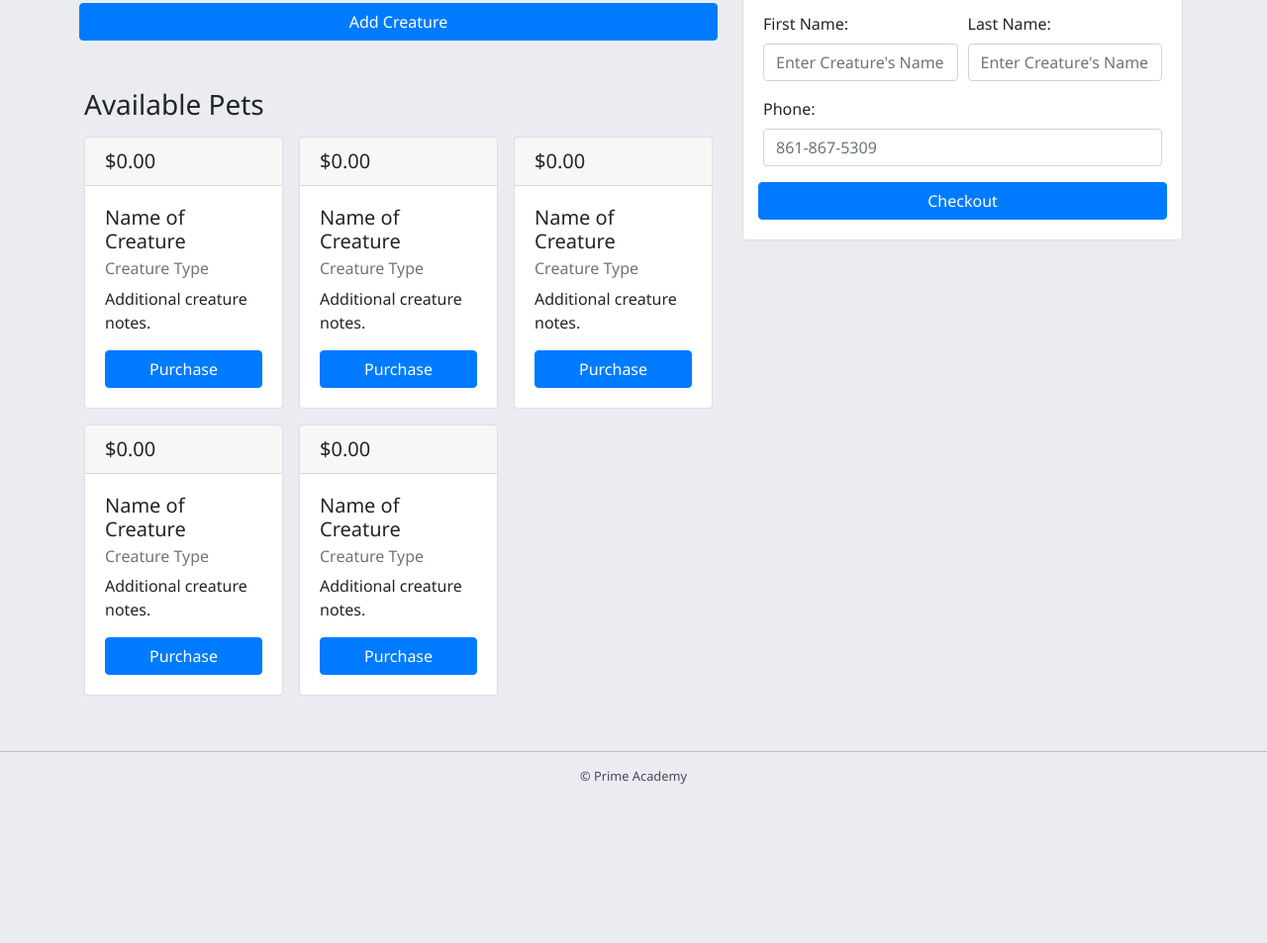
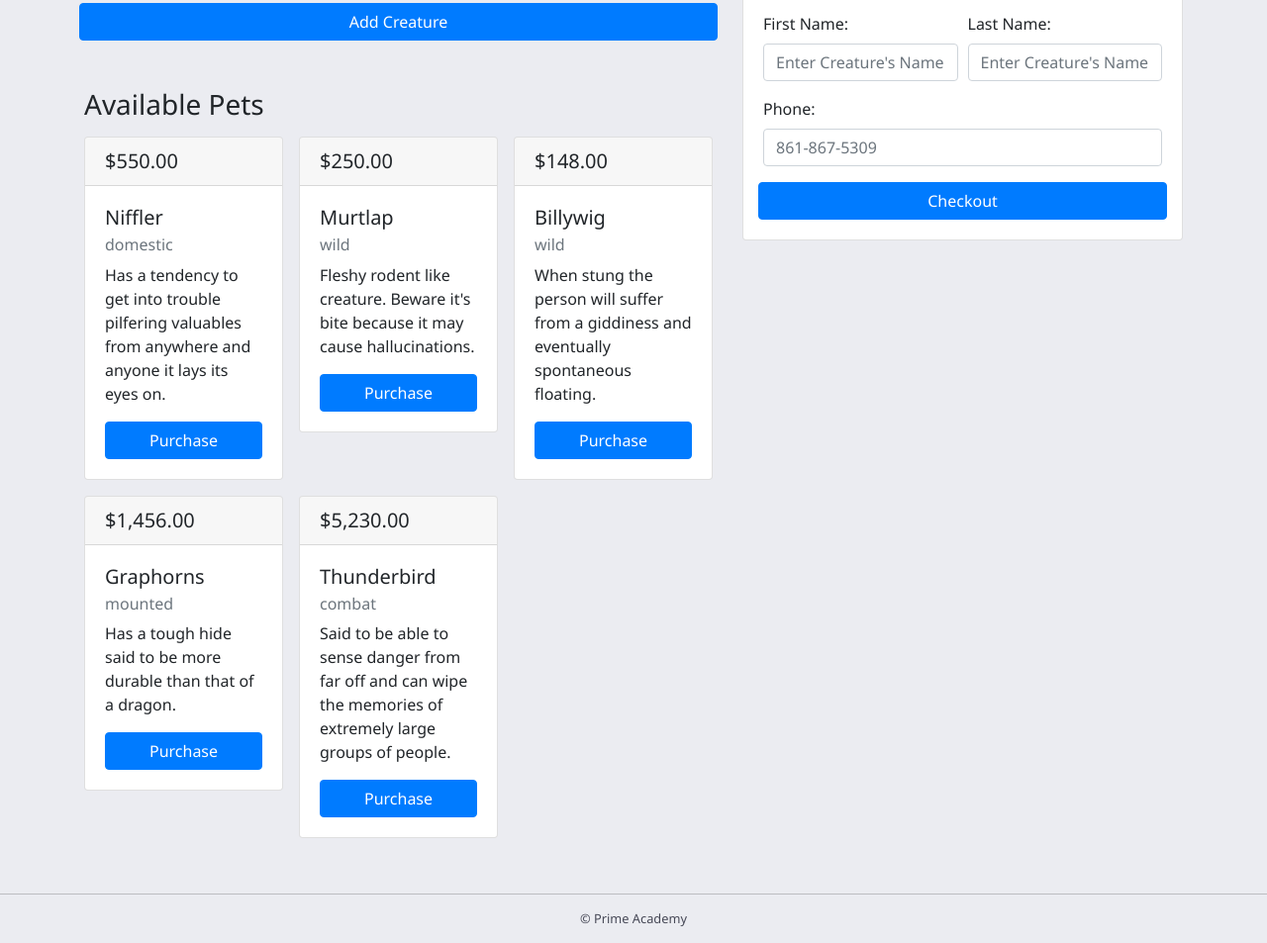
Before and after one commit to lbskinner/ursus-paddys-pet-shop-exercise, a plain HTML site: page index.html in a window 1280 px wide. Shown: the part 488-1441 px from the top of the page at 99% size. Before the commit the page ends 1297 px from the top, so only its background shows below. Drawn offline with Linux system fonts and the light colour scheme.

Commit message:
render current inventory on the page

```diff
--- a/index.html
+++ b/index.html
@@ -1,17 +1,20 @@
 <!DOCTYPE html>
 <html lang="en">
   <head>
-  <meta charset="UTF-8">
-  <meta name="viewport" content="width=device-width, initial-scale=1.0">
+    <meta charset="UTF-8" />
+    <meta name="viewport" content="width=device-width, initial-scale=1.0" />
 
     <script src="vendors/jquery/jquery-3.4.1.min.js"></script>
 
     <!-- ADDING BOOTSTRAP for styling -->
     <script src="vendors/bootstrap-4.4.1-dist/js/bootstrap.min.js"></script>
-  <link rel="stylesheet" href="vendors/bootstrap-4.4.1-dist/css/bootstrap.min.css">
+    <link
+      rel="stylesheet"
+      href="vendors/bootstrap-4.4.1-dist/css/bootstrap.min.css"
+    />
 
     <script src="scripts/client.js"></script>
-  <link rel="stylesheet" href="styles/style.css">
+    <link rel="stylesheet" href="styles/style.css" />
 
     <title>Document</title>
   </head>
@@ -32,7 +35,6 @@
               <h3 class="mb-3">Add a New Pet</h3>
               <form class="mb-5">
                 <div class="form-row">
-
                   <div class="form-group col-6">
                     <label for="name">Name:</label>
                     <input
@@ -45,10 +47,7 @@
 
                   <div class="form-group col-6">
                     <label for="type">Type:</label>
-                  <select
-                    name="type"
-                    class="form-control"
-                  >
+                    <select name="type" class="form-control">
                       <option value="">Select a Creature Type</option>
                       <option value="domestic">Domestic</option>
                       <option value="wild">Wild</option>
@@ -69,112 +68,112 @@
 
                   <div class="form-group col-12">
                     <label>Any Additional Notes:</label>
-                  <textarea
-                    type="text"
-                    name="name"
-                    class="form-control"
-                  >
+                    <textarea type="text" name="name" class="form-control">
                     </textarea>
                   </div>
 
                   <button class="btn btn-primary btn-block">
                     Add Creature
                   </button>
-
                 </div>
               </form>
 
               <!-- END: New Creature Form -->
 
-
               <!-- START: Available Creatures -->
 
               <h3 class="mb-3">Available Pets</h3>
 
-            <div class="row mx-n2">
-
+              <div class="js-pet-card-container row mx-n2">
                 <!-- START: Repeatable Pet Card -->
                 <div class="col-4 mb-3 px-2">
-
                   <div class="card">
                     <h5 class="card-header">$0.00</h5>
                     <div class="card-body">
                       <h5 class="card-title">Name of Creature</h5>
-                    <h6 class="card-subtitle mb-2 text-muted">Creature Type</h6>
+                      <h6 class="card-subtitle mb-2 text-muted">
+                        Creature Type
+                      </h6>
                       <p class="card-text">Additional creature notes.</p>
-                    <button class="btn btn-primary btn-block">Purchase</button>
+                      <button class="btn btn-primary btn-block">
+                        Purchase
+                      </button>
                     </div>
                   </div>
-
                 </div>
                 <!-- END: Repeatable Pet Card -->
 
                 <div class="col-4 mb-3 px-2">
-
                   <div class="card">
                     <h5 class="card-header">$0.00</h5>
                     <div class="card-body">
                       <h5 class="card-title">Name of Creature</h5>
-                    <h6 class="card-subtitle mb-2 text-muted">Creature Type</h6>
+                      <h6 class="card-subtitle mb-2 text-muted">
+                        Creature Type
+                      </h6>
                       <p class="card-text">Additional creature notes.</p>
-                    <button class="btn btn-primary btn-block">Purchase</button>
+                      <button class="btn btn-primary btn-block">
+                        Purchase
+                      </button>
+                    </div>
                   </div>
                 </div>
 
-              </div>
-
                 <div class="col-4 mb-3 px-2">
-
                   <div class="card">
                     <h5 class="card-header">$0.00</h5>
                     <div class="card-body">
                       <h5 class="card-title">Name of Creature</h5>
-                    <h6 class="card-subtitle mb-2 text-muted">Creature Type</h6>
+                      <h6 class="card-subtitle mb-2 text-muted">
+                        Creature Type
+                      </h6>
                       <p class="card-text">Additional creature notes.</p>
-                    <button class="btn btn-primary btn-block">Purchase</button>
+                      <button class="btn btn-primary btn-block">
+                        Purchase
+                      </button>
+                    </div>
                   </div>
                 </div>
 
-              </div>
-
                 <div class="col-4 mb-3 px-2">
-
                   <div class="card">
                     <h5 class="card-header">$0.00</h5>
                     <div class="card-body">
                       <h5 class="card-title">Name of Creature</h5>
-                    <h6 class="card-subtitle mb-2 text-muted">Creature Type</h6>
+                      <h6 class="card-subtitle mb-2 text-muted">
+                        Creature Type
+                      </h6>
                       <p class="card-text">Additional creature notes.</p>
-                    <button class="btn btn-primary btn-block">Purchase</button>
+                      <button class="btn btn-primary btn-block">
+                        Purchase
+                      </button>
+                    </div>
                   </div>
                 </div>
 
-              </div>
-
                 <div class="col-4 mb-3 px-2">
-
                   <div class="card">
                     <h5 class="card-header">$0.00</h5>
                     <div class="card-body">
                       <h5 class="card-title">Name of Creature</h5>
-                    <h6 class="card-subtitle mb-2 text-muted">Creature Type</h6>
+                      <h6 class="card-subtitle mb-2 text-muted">
+                        Creature Type
+                      </h6>
                       <p class="card-text">Additional creature notes.</p>
-                    <button class="btn btn-primary btn-block">Purchase</button>
+                      <button class="btn btn-primary btn-block">
+                        Purchase
+                      </button>
                     </div>
                   </div>
-
                 </div>
               </div>
 
               <!-- END: Available Creatures -->
-
             </div>
             <div class="col-5">
-
               <!-- START: Checkout -->
               <div class="card">
                 <div class="card-body">
-
                   <h2 class="mb-4">Checkout</h2>
 
                   <h3 class="mb-3">Selected Creatures</h3>
@@ -185,14 +184,15 @@
                       <!-- END: Repeatable Checkout Creature Item -->
                       <li class="list-group-item">Creature Name - $0.00</li>
                       <li class="list-group-item">Creature Name - $0.00</li>
-                    <li class="list-group-item list-group-item-success">Total Price: $0.00</li>
+                      <li class="list-group-item list-group-item-success">
+                        Total Price: $0.00
+                      </li>
                     </ul>
                   </div>
 
                   <h3 class="mb-3">Customer Info</h3>
                   <form>
                     <div class="form-row">
-
                       <div class="form-group col-6">
                         <label for="name">First Name:</label>
                         <input
@@ -231,11 +231,9 @@
                       </button>
                     </div>
                   </form>
-
                 </div>
               </div>
               <!-- END: Checkout -->
-
             </div>
           </div>
 
--- a/scripts/client.js
+++ b/scripts/client.js
@@ -1,34 +1,67 @@
-console.log('Paddy\'s Pet Shop');
+console.log("Paddy's Pet Shop");
+$(document).ready(init);
 
 const inventory = [
   {
-    name: 'Niffler',
-    type: 'domestic',
+    name: "Niffler",
+    type: "domestic",
     price: 550,
-    notes: 'Has a tendency to get into trouble pilfering valuables from anywhere and anyone it lays its eyes on.'
+    notes:
+      "Has a tendency to get into trouble pilfering valuables from anywhere and anyone it lays its eyes on."
   },
   {
-    name: 'Murtlap',
-    type: 'wild',
+    name: "Murtlap",
+    type: "wild",
     price: 250,
-    notes: 'Fleshy rodent like creature. Beware it\'s bite because it may cause hallucinations.'
+    notes:
+      "Fleshy rodent like creature. Beware it's bite because it may cause hallucinations."
   },
   {
-    name: 'Billywig',
-    type: 'wild',
+    name: "Billywig",
+    type: "wild",
     price: 148,
-    notes: 'When stung the person will suffer from a giddiness and eventually spontaneous floating.'
+    notes:
+      "When stung the person will suffer from a giddiness and eventually spontaneous floating."
   },
   {
-    name: 'Graphorns',
-    type: 'mounted',
+    name: "Graphorns",
+    type: "mounted",
     price: 1456,
-    notes: 'Has a tough hide said to be more durable than that of a dragon.'
+    notes: "Has a tough hide said to be more durable than that of a dragon."
   },
   {
-    name: 'Thunderbird',
-    type: 'combat',
+    name: "Thunderbird",
+    type: "combat",
     price: 5230,
-    notes: 'Said to be able to sense danger from far off and can wipe the memories of extremely large groups of people.'
-  },
+    notes:
+      "Said to be able to sense danger from far off and can wipe the memories of extremely large groups of people."
+  }
 ];
+
+function init() {
+  console.log("READY");
+  // render the page inventory to page on initial page load
+  $(".js-pet-card-container").empty();
+  for (let pet of inventory) {
+    let petPrice = pet.price.toLocaleString(undefined, {
+      minimumFractionDigits: 2
+    });
+    $(".js-pet-card-container").append(`
+      <div class="col-4 mb-3 px-2">
+
+        <div class="card">
+          <h5 class="card-header">$${petPrice}</h5>
+          <div class="card-body">
+            <h5 class="card-title">${pet.name}</h5>
+            <h6 class="card-subtitle mb-2 text-muted">${pet.type}</h6>
+            <p class="card-text">${pet.notes}</p>
+            <button class="btn btn-primary btn-block">Purchase</button>
+          </div>
+        </div>
+
+      </div>
+  `);
+  }
+}
+
+function render() {}
```
Lines whose indentation alone changed are shown as unchanged.
